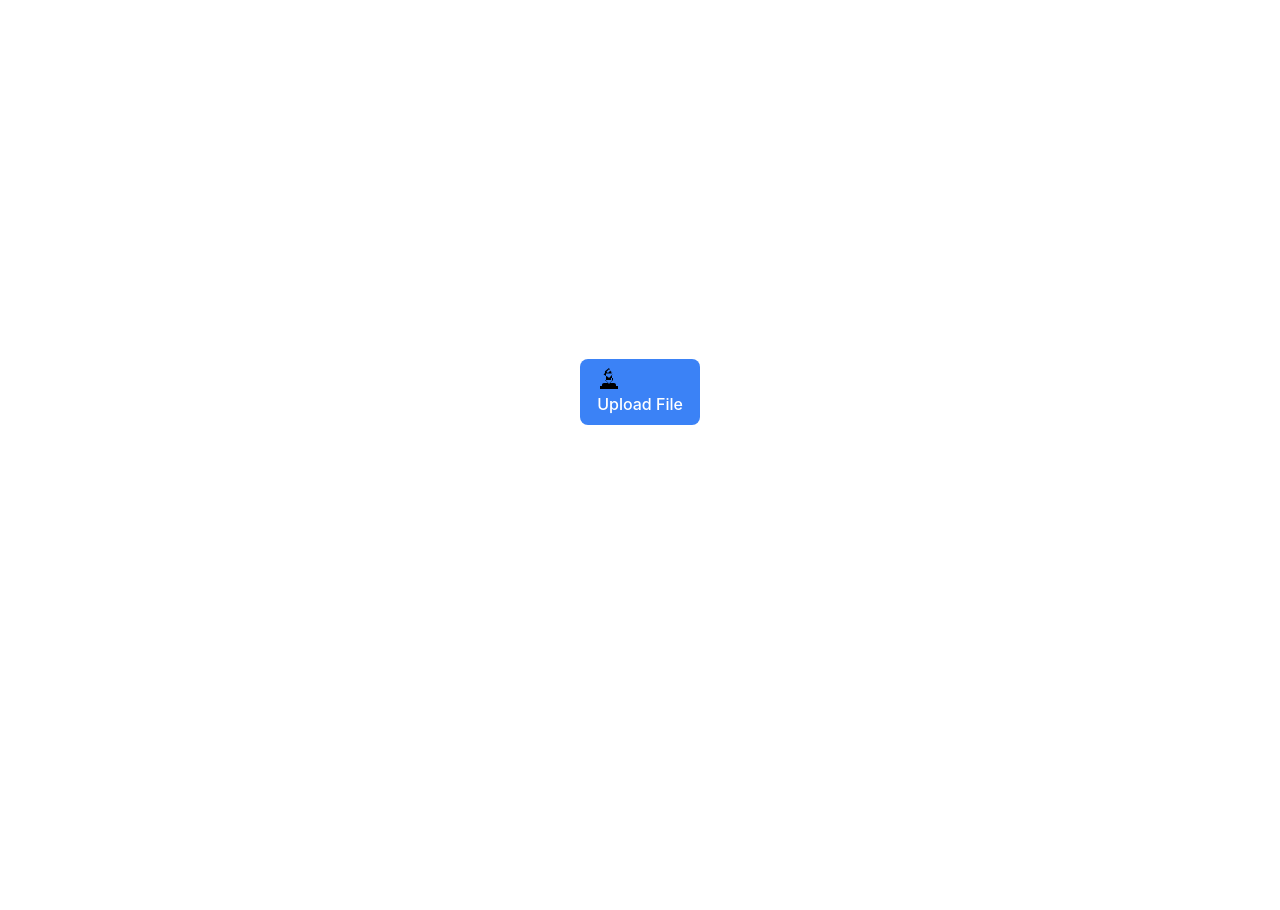
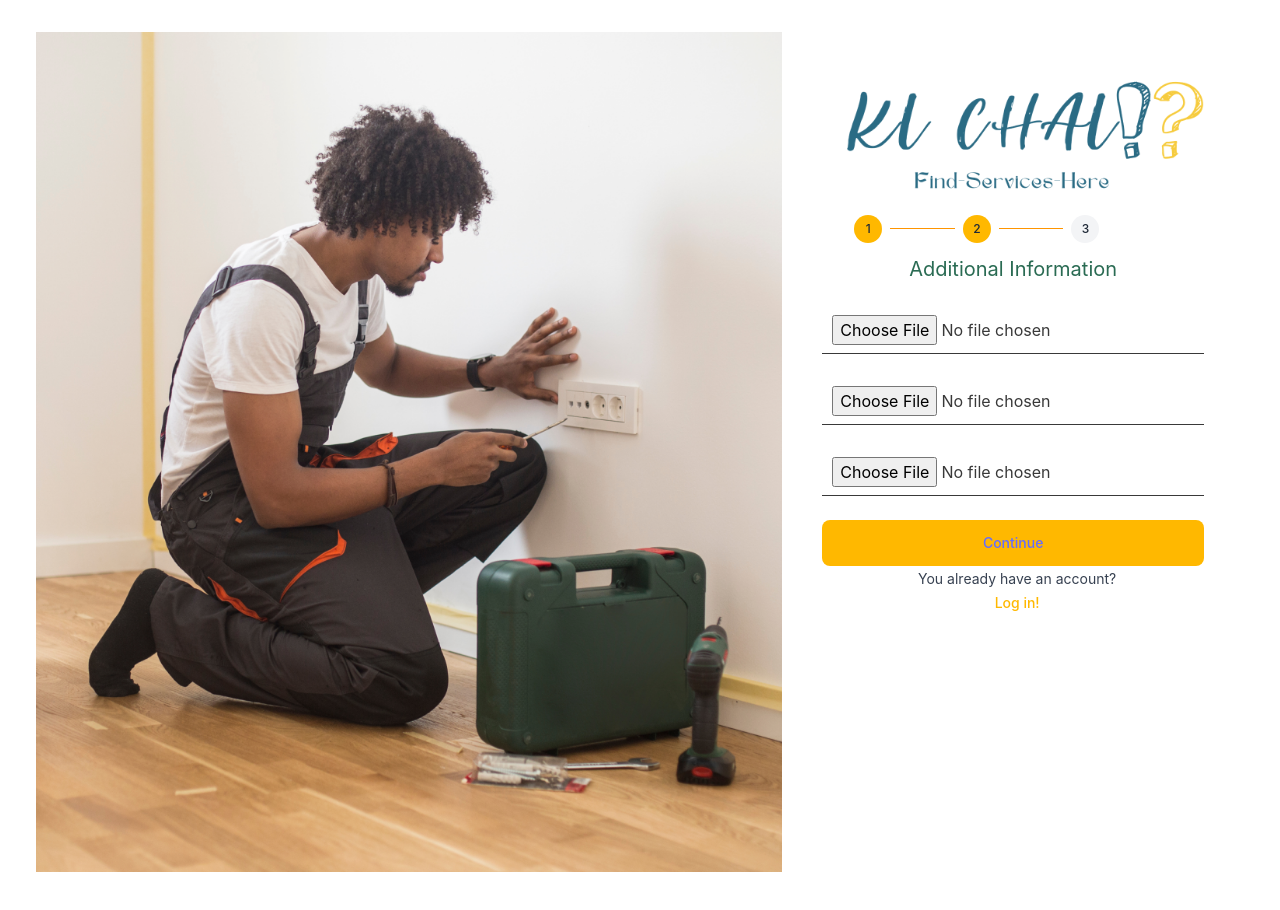
Before and after one commit to DasPriYam714/Ki-Chai, a React (Vite) app: page /vendorFile in a window 1280 px wide. Shown: the top 910 px of the page. Before the commit the page ends 800 px from the top, so only its background shows below. Built offline with nearby package versions, Linux system fonts and the light colour scheme.

Commit message:
add file upload

```diff
--- a/package.json
+++ b/package.json
@@ -12,6 +12,7 @@
   "dependencies": {
     "react": "^18.2.0",
     "react-dom": "^18.2.0",
+    "react-icons": "^5.0.1",
     "react-router-dom": "^6.22.3"
   },
   "devDependencies": {
--- a/src/Components/VendorFileUpload.jsx
+++ b/src/Components/VendorFileUpload.jsx
@@ -1,37 +1,140 @@
 import React, { useState } from 'react';
+import { Link } from 'react-router-dom';
+import Login from './VendorLogin';
 
 const VendorFileUpload = () => {
   const [selectedFile, setSelectedFile] = useState(null);
+  const [picture1, setPicture] = useState(null);
+  const [nidPic, setNIDPicture] = useState(null);
 
-  const handleChange = (event) => {
-    setSelectedFile(event.target.files[0]);
-  };
+//   const handleChange = (event) => {
+//     setSelectedFile(event.target.files[0]);
+//   };
 
   return (
-    <div className="flex flex-col items-center">
-      <label htmlFor="fileUpload" className="cursor-pointer mb-4">
-        <button type="button" className="px-4 py-2 bg-blue-500 text-white rounded-lg">
-          {/* File upload button component */}
-          <svg className="w-6 h-6 mr-2" viewBox="0 0 24 24">
-            {/* Icon */}
-            <path fill="none" d="M0 0h24v24H0z" />
-            <path d="M12 15.5l-3-3v-7h6v7l-3 3zm4.03-10.38L13 3.09 10.97 5.12 9.55 3.71 12 1.25l2.45 2.46zm-8.06 0l-1.41 1.41L11.03 8.9 12 9.88l1.97-1.97 1.41-1.41L12 0 7.97 3.13zM21 18v3H3v-3h2v-1c0-1.1.9-2 2-2h10c1.1 0 2 .9 2 2v1h2zm-5-6v-2h-2v2H8l4 4 4-4h-3z" />
-          </svg>
-          Upload File
-        </button>
-      </label>
-      <input
-        type="file"
-        id="fileUpload"
-        className="hidden"
-        onChange={handleChange}
-      />
-      {selectedFile && (
-        <div className="text-sm text-gray-500">
-          Selected file: {selectedFile.name}
+    <div className="flex flex-row mx-1">
+
+
+        <div>
+        <img
+          src="./login page pic 2.png"
+          alt="Login page image"
+          className="bg-auto  w-950 h-1080  mb-6 padding: 10px;"
+        />
+      </div>
+      <div className='px-10 py-8'>
+      <div>
+          <img src="./logo.png" alt="" />
         </div>
-      )}
+        <div class=" mx-8">
+          <ul class="relative flex flex-row gap-x-2">
+            {/* Stepper items */}
+            <li class="shrink basis-0 flex-1 group">
+    <div class="min-w-7 min-h-7 w-full inline-flex items-center text-xs align-middle">
+      <span class="size-7 flex justify-center items-center flex-shrink-0 bg-[#FFB800] font-medium text-gray-800 rounded-full outline-[#ff9500] dark:text-[#ff9500]">
+        1
+      </span>
+      <div class="ms-2 w-full h-px flex-1 bg-[#ff9500] group-last:hidden dark:bg-[#ff9500]"></div>
     </div>
+    <div class="mt-3">
+
+    </div>
+  </li>
+  {/* <!-- End Item -->
+
+  <!-- Item --> */}
+  <li class="shrink basis-0 flex-1 group">
+    <div class="min-w-7 min-h-7 w-full inline-flex items-center text-xs align-middle">
+      <span class="size-7 flex justify-center items-center flex-shrink-0 bg-[#FFB800] font-medium text-gray-800 rounded-full border-[#ff9500] dark:text-[#ff9500]">
+        2
+      </span>
+      <div class="ms-2 w-full h-px flex-1 bg-[#ff9500] group-last:hidden dark:bg-[#ff9500]"></div>
+    </div>
+    <div class="mt-3">
+
+    </div>
+  </li>
+  {/* <!-- End Item -->
+
+  <!-- Item --> */}
+  <li class="shrink basis-0 flex-1 group">
+    <div class="min-w-7 min-h-7 w-full inline-flex items-center text-xs align-middle">
+      <span class="size-7 flex justify-center items-center flex-shrink-0 bg-gray-100 font-medium text-gray-800 rounded-full dark:bg-gray-700 dark:text-[#ff9500]">
+        3
+      </span>
+      <div class="ms-2 w-full h-px flex-1 bg-[#ff9500] group-last:hidden dark:bg-[#ff9500]"></div>
+    </div>
+    <div class="mt-3">
+
+    </div>
+  </li>
+          </ul>
+        </div>
+        <form action="">
+        <h2 className="justify-items-start text-xl font-normal mb-6 text-[#2A6B53]">Additional Information</h2>
+
+            <div className="mb-6">
+        <input
+              type="file"
+              id="picture1"
+              className=" peer border-b border-[#393939]  py-2 text-[#393939] focus:outline-none focus:border-primary-500 block w-full p-2.5" placeholder="Upload your picture #1"
+              value={picture1}
+              onChange={(e) => setPicture(e.target.value)}
+              required
+            />
+            </div>
+
+            <div className="mb-6">
+        <input
+              type="file"
+              id="nidPic"
+              className=" peer border-b border-[#393939]  py-2 text-[#393939] focus:outline-none focus:border-primary-500 block w-full p-2.5" placeholder="Upload your picture #1"
+              value={nidPic}
+              onChange={(e) => setNIDPicture(e.target.value)}
+              required
+            />
+            </div>
+
+            <div className="mb-6">
+        <input
+              type="file"
+              id="picture1"
+              className=" peer border-b border-[#393939]  py-2 text-[#393939] focus:outline-none focus:border-primary-500 block w-full p-2.5" placeholder="Upload your picture #1"
+              value={picture1}
+              onChange={(e) => setPicture(e.target.value)}
+              required
+            />
+            </div>
+
+
+        </form>
+        <div className="mt-6">
+        <button
+  type="submit"
+  className="w-full py-3 px-4 inline-flex justify-center items-center gap-x-2 text-sm font-semibold rounded-lg border border-transparent bg-[#FFB800] text-white hover:bg-[#ffb700d3] disabled:opacity-50 disabled:pointer-events-none dark:focus:outline-none dark:focus:ring-1 dark:focus:ring-gray-600">
+
+  <Link to="/vendorFile">Continue</Link>
+</button>
+        </div>
+
+        <div>
+        <div>
+          <label htmlFor="goLogin" className="text-sm text-gray-700 ml-2">
+            You already have an account?
+          </label>
+        </div>
+        <div>
+          <a href="/" onClick={Login} className="text-sm text-primary-600 hover:underline text-[#FFB800] ps-2">
+            Log in!
+          </a>
+        </div>
+        </div>
+
+
+        </div>
+
+    </div>
+
   );
 };
 
--- a/src/Components/VendorLogin.jsx
+++ b/src/Components/VendorLogin.jsx
@@ -35,9 +35,7 @@ const Login = () => {
             <h1 class="font-roboto" className=" text-2xl font-bold text-center mb-6 text-[#2A6B53]">Welcome to your Account.</h1>
         <form onSubmit={handleSubmit}>
           <div className="mb-6">
-            <label htmlFor="username" className=" peer border-b border-[#393939]  py-2 text-[#393939] focus:outline-none " placeholder=" UserName" type ="text">
 
-            </label>
             <input
               type="text"
               id="username"
--- a/src/Components/VendorReg.jsx
+++ b/src/Components/VendorReg.jsx
@@ -5,6 +5,7 @@
 import React, { useState } from 'react';
 import Login from './VendorLogin';
 import VendorFileUpload from './VendorFileUpload';
+import { Link } from 'react-router-dom';
 
 const Registration = () => {
   const [firstName, setFirstName] = useState('');
@@ -228,16 +229,16 @@ const Registration = () => {
 
         {/* Submit Button */}
         <div className="mt-6">
-          <button
-            type="submit"
-            className="w-full py-3 px-4 inline-flex justify-center items-center gap-x-2 text-sm font-semibold rounded-lg border border-transparent bg-[#FFB800] text-white hover:bg-[#ffb700d3] disabled:opacity-50 disabled:pointer-events-none dark:focus:outline-none dark:focus:ring-1 dark:focus:ring-gray-600"
-            href="/vendorFile" onClick={VendorFileUpload}
-          >
-            Continue
-          </button>
+        <button
+  type="submit"
+  className="w-full py-3 px-4 inline-flex justify-center items-center gap-x-2 text-sm font-semibold rounded-lg border border-transparent bg-[#FFB800] text-white hover:bg-[#ffb700d3] disabled:opacity-50 disabled:pointer-events-none dark:focus:outline-none dark:focus:ring-1 dark:focus:ring-gray-600">
+
+  <Link to="/vendorFile">Continue</Link>
+</button>
         </div>
 
         {/* Login link */}
+        <div>
         <div>
           <label htmlFor="goLogin" className="text-sm text-gray-700 ml-2">
             You already have an account?
@@ -248,6 +249,7 @@ const Registration = () => {
             Log in!
           </a>
         </div>
+        </div>
       </div>
     </div>
   );
```
Also changed, not shown: 1 other file (tests, documents, lock files or other folders).
